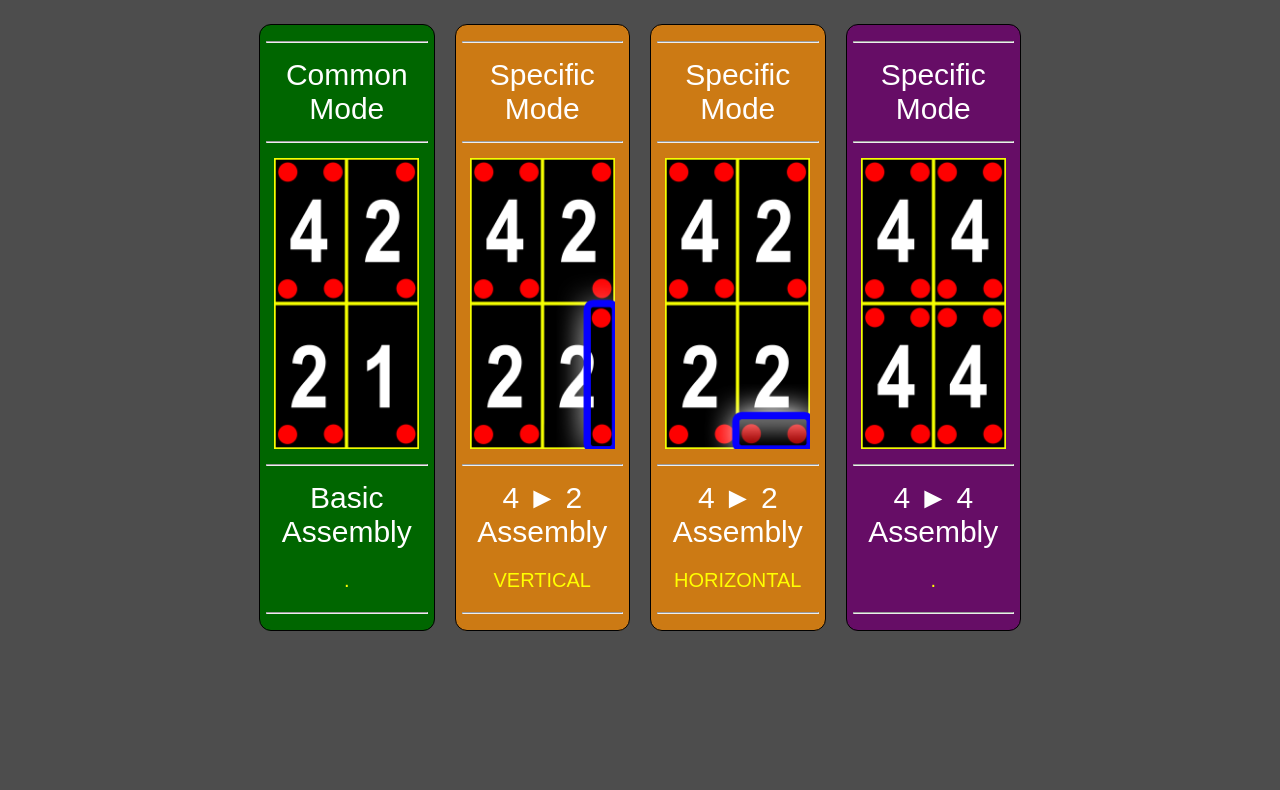
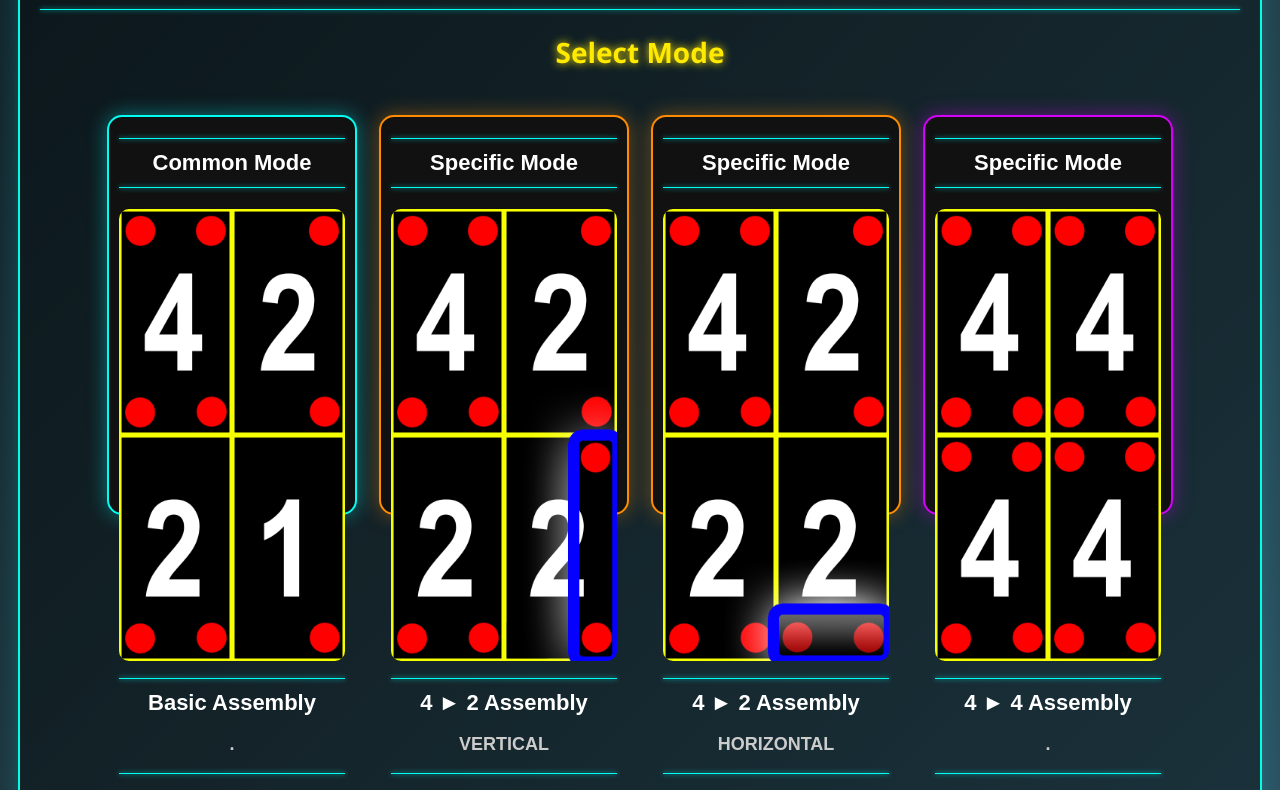
Before and after one commit to mayorian/nivtec, a plain HTML site: page build/index.html in a window 1280 px wide. Shown: the part 297-1087 px from the top of the page. Before the commit the page ends 968 px from the top, so only its background shows below. Drawn offline with Linux system fonts and the light colour scheme.

Commit message:
Add files via upload

```diff
--- a/build/index.html
+++ b/build/index.html
@@ -1,214 +1,181 @@
 <!DOCTYPE html>
-<html>
+<html lang="en">
+<head>
+  <meta charset="UTF-8">
+  <title>Nivtec ©MayoSolutions</title>
+  <style>
+    body {
+      margin: 0;
+      font-family: 'Segoe UI', Tahoma, Geneva, Verdana, sans-serif;
+      background: linear-gradient(135deg, #0f2027, #203a43, #2c5364);
+      color: #e0e0e0;
+    }
 
-    <head>
+    h1, h2, h3, p {
+      text-align: center;
+    }
 
-    <title>Nivtec ©MayoSolutions</title>
-
-      <style>
-        body{
-          background-color: #4d4d4d;
-        }
-        table, th, td {
-          border: 8px solid #4d4d4d;
-        }
-        h1{
-          font-family: Arial, Helvetica, sans-serif;
-          color: white;
+    h1 {
+      color: #00ffe5;
+      font-size: 36px;
+      text-shadow: 0 0 10px #00ffe5;
     }
 
     h2 {
-          font-family: Arial, Helvetica, sans-serif;
-          color: yellow;
-          font-size: 30px;
+      color: #ffea00;
+      font-size: 28px;
+      text-shadow: 0 0 8px #ffea00;
     }
 
     h3, p {
-          font-family: Arial, Helvetica, sans-serif;
-          color: yellow;
+      color: #cccccc;
     }
 
+    table {
+      border-collapse: separate;
+      border-spacing: 20px;
+      margin: 0 auto;
+    }
 
-        .button-1 {
-          background-color: #006600; /* Green */
-          border: 1px solid black;
-          color: white;
+    .button-1, .button-2, .button-3 {
+      width: 250px;
+      height: 400px;
+      padding: 10px;
+      background: #111;
+      color: #ffffff;
+      border: 2px solid #00fff2;
+      border-radius: 15px;
+      font-size: 16px;
+      cursor: pointer;
+      box-shadow: 0 0 20px rgba(0, 255, 255, 0.4);
+      transition: all 0.3s ease-in-out;
+    }
 
-          text-align: center;
-          text-decoration: none;
-          display: inline-block;
-          font-size: 14px;
-          cursor: pointer;
+    .button-1:hover,
+    .button-2:hover,
+    .button-3:hover {
+      background-color: #0ff;
+      color: #111;
+      border-color: #0ff;
+      box-shadow: 0 0 30px #0ff, 0 0 60px #0ff;
+      transform: scale(1.05);
     }
 
     .button-2 {
-          background-color: #cc7a14; /* Green */
-          border: 1px solid black;
-          color: white;
+      border-color: #ff8c00;
+      box-shadow: 0 0 20px rgba(255, 140, 0, 0.4);
+    }
 
-          text-align: center;
-          text-decoration: none;
-          display: inline-block;
-          font-size: 14px;
-          cursor: pointer;
+    .button-2:hover {
+      background-color: #ff8c00;
+      color: #111;
+      box-shadow: 0 0 30px #ff8c00, 0 0 60px #ff8c00;
     }
 
     .button-3 {
-          background-color: #660d66; /* Green */
-          border: 1px solid black;
-          color: white;
-
-          text-align: center;
-          text-decoration: none;
-          display: inline-block;
-          font-size: 14px;
-          cursor: pointer;
-        }
-
-        .button-1:hover {
-          background-color: #132bc6;
-        }
-
-        .button-2:hover {
-          background-color: #132bc6;
+      border-color: #d500f9;
+      box-shadow: 0 0 20px rgba(213, 0, 249, 0.4);
     }
 
     .button-3:hover {
-          background-color: #132bc6;
+      background-color: #d500f9;
+      color: #111;
+      box-shadow: 0 0 30px #d500f9, 0 0 60px #d500f9;
     }
 
-        .button1 {border-radius: 2px;}
-        .button2 {border-radius: 4px;}
-        .button3 {border-radius: 8px;}
-        .button4 {border-radius: 12px;}
-        .button5 {border-radius: 50%;}
-
-        .font-button{
-          font-size: 30px;
-        }
-
-        .center-table {
-          margin-left: auto;
-          margin-right: auto;
-          display: block;
+    .font-button {
+      font-size: 22px;
+      font-weight: bold;
     }
 
     .center-element {
-          margin: auto;
-          width: 800px;
-          border: 3px solid #4d4d4d;
-          padding: 10px;
+      max-width: 1200px;
+      margin: 40px auto;
+      padding: 20px;
+      border: 2px solid #00ffe5;
+      border-radius: 15px;
+      background: rgba(0, 0, 0, 0.4);
+      box-shadow: 0 0 20px rgba(0, 255, 255, 0.2);
     }
 
-        .center-sub-element {
-          margin: auto;
+    .img-style {
       width: 100%;
-          border: 3px solid #4d4d4d;
-          padding: 10px;
+      border-radius: 10px;
+      margin-top: 10px;
     }
 
-
-        .solid-border{
-          border: 8px solid;
-          border-radius: 10px;
-        }
-
-        .img-style{
-          height:90%; width:90%; display: block;
+    hr {
+      border: none;
+      border-top: 1px solid #00fff2;
+      box-shadow: 0 0 5px #00fff2;
     }
   </style>
-
 </head>
-
 <body>
 
   <div class="center-element">
-    <h1>Nivtec Calculator <hr> by
-
-        <img
-            src="imgs/brandFinalPNG.png"
-            style="width:25%"
-            crossorigin="anonymous"
-        />
+    <h1>
+      Nivtec Calculator
+      <hr> by
+      <img src="imgs/brandFinalPNG.png" style="width: 20%; margin-top: 10px;" crossorigin="anonymous" />
     </h1>
 
     <hr>
 
-    <h2> Select mode</h2>
+    <h2>Select Mode</h2>
 
-
-
-    <table class="center-table">
+    <table>
       <tr>
-
         <td>
-          <button class="font-button button-1 button4 center-table"  onclick="location.href='4221.html';">
+          <button class="font-button button-1" onclick="location.href='4221.html';">
             <hr>
             Common Mode
             <hr>
-                  <img
-                  src="imgs/4221mode.jpg"
-                  class="img-style center-table "
-                  crossorigin="anonymous"
-                  />
+            <img src="imgs/4221mode.jpg" class="img-style" crossorigin="anonymous" />
             <hr>
-              Basic Assembly <p style="font-size: 20px;"> . </p>
+            Basic Assembly
+            <p style="font-size: 18px;">.</p>
             <hr>
           </button>
         </td>
-
         <td>
-          <button class="font-button button-2 button4 center-table" onclick="location.href='4222ver.html';">
+          <button class="font-button button-2" onclick="location.href='4222ver.html';">
             <hr>
             Specific Mode
             <hr>
-                  <img
-                  src="imgs/4222modeVertical.jpg"
-                  class="img-style center-table "
-                  crossorigin="anonymous"
-                  />
+            <img src="imgs/4222modeVertical.jpg" class="img-style" crossorigin="anonymous" />
             <hr>
-              4 ► 2 Assembly <p style="font-size: 20px;"> VERTICAL </p>
+            4 ► 2 Assembly
+            <p style="font-size: 18px;">VERTICAL</p>
             <hr>
           </button>
         </td>
-
         <td>
-          <button class="font-button button-2 button4 center-table" onclick="location.href='4222hor.html';">
+          <button class="font-button button-2" onclick="location.href='4222hor.html';">
             <hr>
             Specific Mode
             <hr>
-                  <img
-                  src="imgs/4222modeHorizontal.jpg"
-                  class="img-style center-table "
-                  crossorigin="anonymous"
-                  />
+            <img src="imgs/4222modeHorizontal.jpg" class="img-style" crossorigin="anonymous" />
             <hr>
-              4 ► 2 Assembly <p style="font-size: 20px;"> HORIZONTAL </p>
+            4 ► 2 Assembly
+            <p style="font-size: 18px;">HORIZONTAL</p>
             <hr>
           </button>
         </td>
-
         <td>
-          <button class="font-button button-3 button4 center-table"  onclick="location.href='4444.html';">
+          <button class="font-button button-3" onclick="location.href='4444.html';">
             <hr>
             Specific Mode
             <hr>
-                  <img
-                  src="imgs/4444mode.jpg"
-                  class="img-style center-table "
-                  crossorigin="anonymous"
-                  />
+            <img src="imgs/4444mode.jpg" class="img-style" crossorigin="anonymous" />
             <hr>
-              4 ► 4 Assembly <p style="font-size: 20px;"> . </p>
+            4 ► 4 Assembly
+            <p style="font-size: 18px;">.</p>
             <hr>
           </button>
         </td>
-
       </tr>
-
     </table>
-
   </div>
 
 </body>
```
Lines whose indentation alone changed are shown as unchanged.
